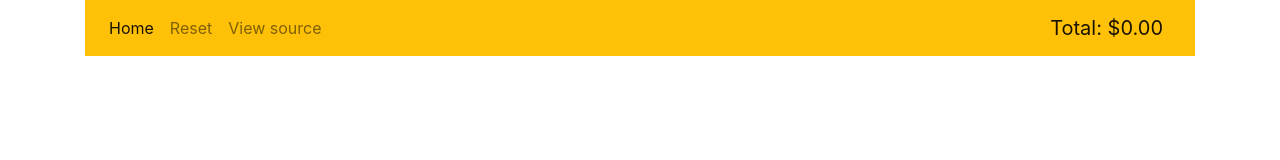
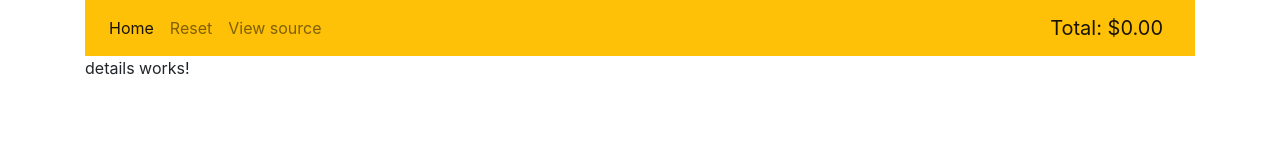
Before and after one commit to pauliusck/wallet-app, an Angular app: page / in a window 1280 px wide. Shown: the top 160 px of the page. Built offline with nearby package versions, Linux system fonts and the light colour scheme.

Commit message:
Create Details component

```diff
--- /dev/null
+++ b/src/app/home/details/details.component.html
@@ -0,0 +1 @@
+<p>details works!</p>
--- a/src/app/home/home.component.ts
+++ b/src/app/home/home.component.ts
@@ -5,6 +5,7 @@
   template: `
     <div class="container">
       <wallet-header></wallet-header>
+      <wallet-details></wallet-details>
     </div>
   `
 })
```
Also changed, not shown: src/app/home/details/details.component.ts (added, +8 -0 lines), src/app/home/home.module.ts (+5 -2 lines).
